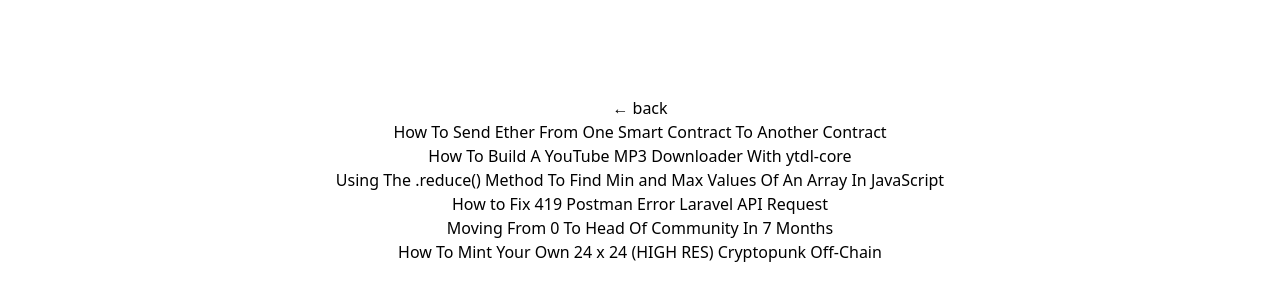
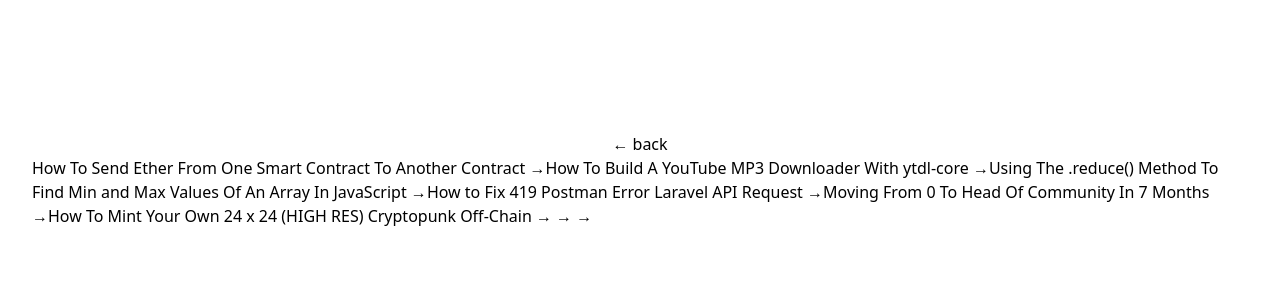
Before and after one commit to geniusyinka/yinka.lol, a Next.js app: page /thoughts in a window 1280 px wide. Shown: the part 220-520 px from the top of the page. Built offline with nearby package versions, Linux system fonts and the light colour scheme.

Commit message:
componet bugs

```diff
--- a/component/Thoughts.tsx
+++ b/component/Thoughts.tsx
@@ -14,8 +14,8 @@
       <main className={styles.main}>
         <a href="/">&larr; back</a>
         {blogs.map((blog, i) => (
-          <div className='links'>
-            <a className='links' key={i} href={blog.url} target="_blank">{blog.title}</a>
+          <div className='links flex'>
+            <a className='links text-center' key={i} href={blog.url} target="_blank">{blog.title}</a>
           </div>
         ))}
       </main>
--- a/pages/thoughts.tsx
+++ b/pages/thoughts.tsx
@@ -1,12 +1,41 @@
-import type { NextPage } from 'next'
-import Thoughts from '../component/Thoughts';
-import styles from '../styles/Home.module.css'
+// import type { NextPage } from 'next'
+// import Thoughts from '../component/Thoughts';
+// import styles from '../styles/Home.module.css'
 
 
-const thoughts: NextPage = () => {
+// const thoughts: NextPage = () => {
+
+//   return (
+//     <Thoughts/>
+//   )
+// }
+
+// export default Thoughts;
+
+
+import type { NextPage } from 'next'
+import styles from '../styles/Home.module.css'
+import thoughts from '../pages/api/thoughts.json'
+import { useState } from 'react'
+
+
+
+const Thoughts: NextPage = () => {
+
+  const [blogs, setBlogs] = useState(thoughts.links)
 
   return (
-    <Thoughts/>
+    <div className={styles.container}>
+      <main className={styles.main}>
+        <a href="/">&larr; back</a>
+        <div className='links'>
+          {blogs.map((blog, i) => (
+
+            <a className='urls' key={i} href={blog.url} target="_blank">{blog.title} &rarr;</a>
+          ))}
+        </div>
+      </main>
+    </div>
   )
 }
 
```
